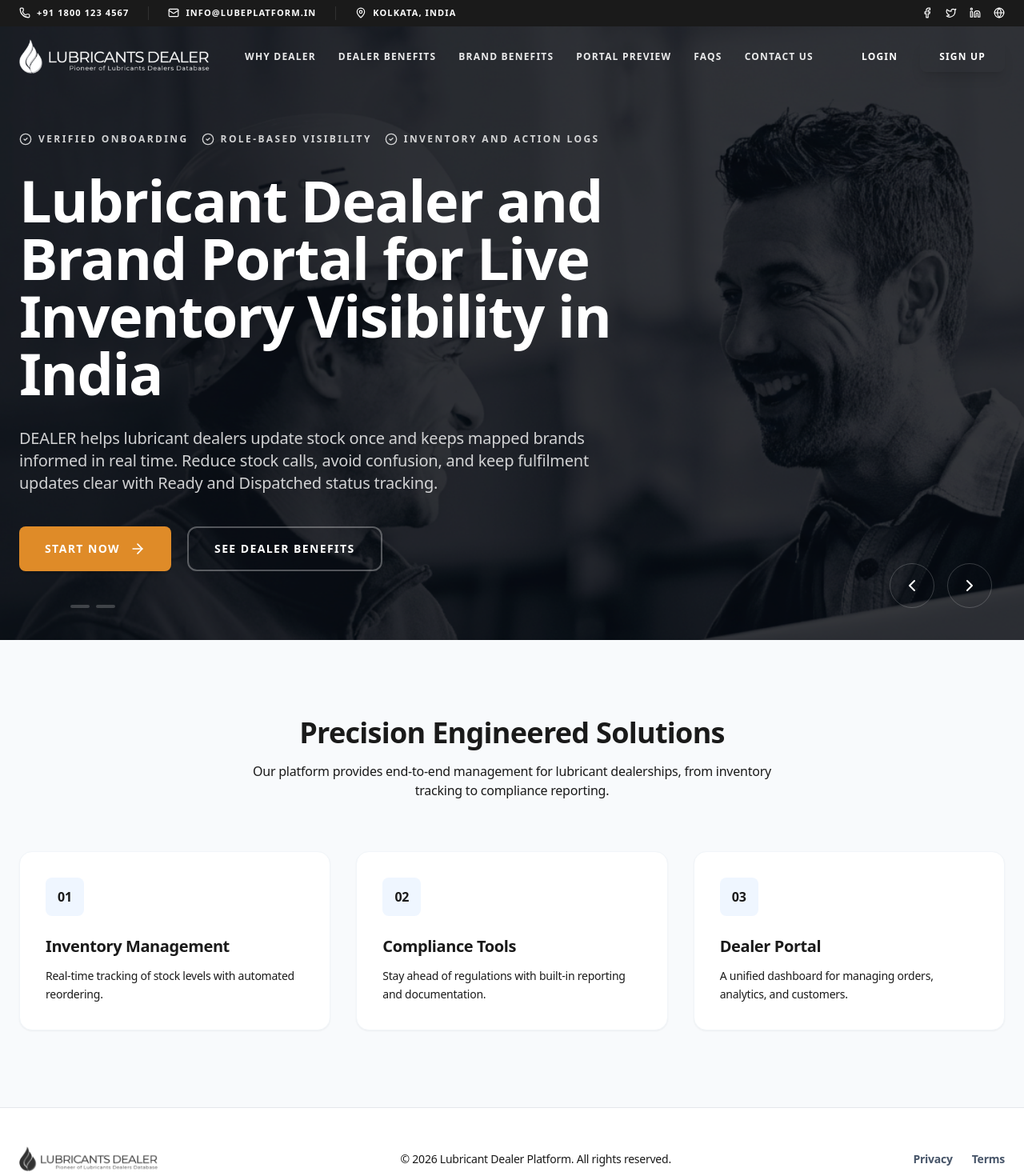
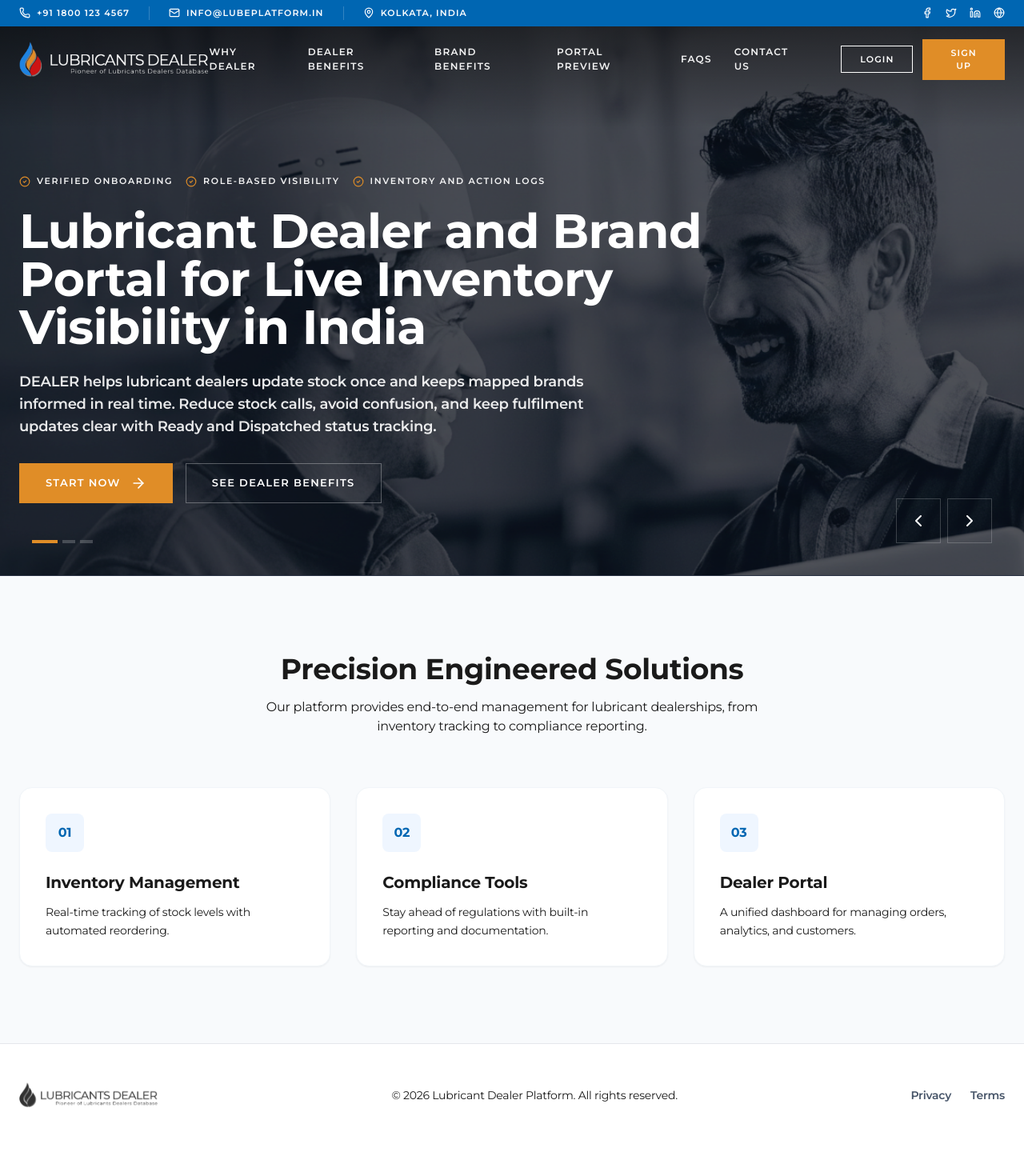
Before and after one commit to aquarioustechnology-alt/Lubricant-Dealer-Platform, a Next.js app: page / in a window 1280 px wide. Shown: the top 1470 px of the page at 80% size. After the commit the page ends 1433 px from the top, so only its background shows below. Built offline with nearby package versions, Linux system fonts and the light colour scheme.

Commit message:
Design refinement: Sharp buttons, new branding, logo switching logic, and aligned containers

```diff
--- a/src/app/globals.css
+++ b/src/app/globals.css
@@ -3,11 +3,11 @@
 @tailwind utilities;
 
 :root {
-  --primary: #1F83E0;
+  --primary: #0066B2;
   /* Brand Blue */
-  --secondary: #DF8B28;
+  --secondary: #E08D27;
   /* Brand Orange */
-  --accent-red: #CC1414;
+  --accent-red: #CC1513;
   /* Brand Red */
   --background: #ffffff;
   --foreground: #1a1a1a;
@@ -32,76 +32,111 @@
   h4,
   h5,
   h6 {
-    letter-spacing: -0.02em;
-    font-weight: 900;
+    letter-spacing: -0.01em;
+    font-weight: 700;
   }
 }
 
 @layer components {
-  .glass {
-    background-color: rgba(255, 255, 255, 0.7);
-    backdrop-filter: blur(12px);
-    border: 1px solid rgba(255, 255, 255, 0.2);
-    box-shadow: var(--shadow-lg);
+
+  /* Sharp edge button with left-to-right fill animation */
+  .btn-premium {
+    position: relative;
+    overflow: hidden;
+    display: inline-flex;
+    align-items: center;
+    justify-content: center;
+    padding: 0.875rem 2rem;
+    font-weight: 500;
+    text-transform: uppercase;
+    letter-spacing: 0.1em;
+    font-size: 13px;
+    transition: all 0.5s;
+    z-index: 10;
+    border-radius: 0;
+    /* Sharp edges */
   }
 
-  .btn-primary {
+  .btn-fill-primary {
+    @apply btn-premium;
+    border: 1px solid var(--primary);
     background-color: var(--primary);
-    color: #ffffff;
-    padding: 0.9rem 2rem;
-    border-radius: 0.5rem;
-    font-weight: 800;
-    text-transform: uppercase;
-    transition: all 0.3s cubic-bezier(0.4, 0, 0.2, 1);
-    box-shadow: 0 4px 0 rgba(0, 0, 0, 0.1);
-    letter-spacing: 0.05em;
+    color: white;
   }
 
-  .btn-primary:hover {
-    transform: translateY(-2px);
-    box-shadow: 0 6px 20px rgba(31, 131, 224, 0.3);
+  .btn-fill-primary::before {
+    content: '';
+    position: absolute;
+    top: 0;
+    left: 0;
+    width: 0;
+    height: 100%;
+    background-color: white;
+    transition: all 0.5s ease;
+    z-index: -1;
   }
 
-  .btn-primary:active {
-    transform: translateY(0px);
+  .btn-fill-primary:hover {
+    color: var(--primary);
   }
 
-  .btn-secondary {
-    background-color: var(--secondary);
-    color: #ffffff;
-    padding: 0.9rem 2rem;
-    border-radius: 0.5rem;
-    font-weight: 800;
-    text-transform: uppercase;
-    transition: all 0.3s cubic-bezier(0.4, 0, 0.2, 1);
-    box-shadow: 0 4px 0 rgba(0, 0, 0, 0.1);
-    letter-spacing: 0.05em;
+  .btn-fill-primary:hover::before {
+    width: 100%;
   }
 
-  .btn-secondary:hover {
-    transform: translateY(-2px);
-    box-shadow: 0 6px 20px rgba(223, 139, 40, 0.3);
+  .btn-fill-secondary {
+    @apply btn-premium;
+    border: 1px solid var(--secondary);
+    background-color: var(--secondary);
+    color: white;
   }
 
-  .btn-secondary:active {
-    transform: translateY(0px);
+  .btn-fill-secondary::before {
+    content: '';
+    position: absolute;
+    top: 0;
+    left: 0;
+    width: 0;
+    height: 100%;
+    background-color: white;
+    transition: all 0.5s ease;
+    z-index: -1;
   }
 
-  .btn-outline {
-    border: 2px solid rgba(255, 255, 255, 0.3);
-    color: white;
-    padding: 0.9rem 2rem;
-    border-radius: 0.5rem;
-    font-weight: 800;
-    text-transform: uppercase;
-    transition: all 0.3s cubic-bezier(0.4, 0, 0.2, 1);
-    letter-spacing: 0.05em;
+  .btn-fill-secondary:hover {
+    color: var(--secondary);
   }
 
-  .btn-outline:hover {
+  .btn-fill-secondary:hover::before {
+    width: 100%;
+  }
+
+  .btn-outline-white {
+    @apply btn-premium;
+    border: 1px solid rgba(255, 255, 255, 0.3);
+    background-color: transparent;
+    color: white;
+  }
+
+  .btn-outline-white::before {
+    content: '';
+    position: absolute;
+    top: 0;
+    left: 0;
+    width: 0;
+    height: 100%;
     background-color: white;
-    color: #1a1a1a;
+    transition: all 0.5s ease;
+    z-index: -1;
+  }
+
+  .btn-outline-white:hover {
+    color: black;
     border-color: white;
+  }
+
+  .btn-outline-white:hover::before {
+    width: 100%;
   }
 }
 
@@ -129,14 +164,3 @@
   color: transparent;
   background-image: linear-gradient(to right, var(--primary), var(--secondary));
 }
-
-.image-overlay {
-  position: relative;
-}
-
-.image-overlay::after {
-  content: '';
-  position: absolute;
-  inset: 0;
-  background: linear-gradient(to bottom, rgba(0, 0, 0, 0.5), rgba(0, 0, 0, 0.8));
-}
--- a/src/components/common/Header.tsx
+++ b/src/components/common/Header.tsx
@@ -27,31 +27,31 @@ export default function Header() {
 
     return (
         <header className="fixed top-0 inset-x-0 z-50">
-            {/* Top Bar - Similar to Nortech */}
+            {/* Top Bar - Brand Blue Background */}
             <div className={cn(
-                "hidden lg:block bg-[#1a1a1a] text-white py-2 px-6 transition-all duration-300",
+                "hidden lg:block bg-primary text-white py-2 px-6 transition-all duration-300",
                 scrolled ? "h-0 opacity-0 overflow-hidden py-0" : "h-auto opacity-100"
             )}>
-                <div className="container mx-auto flex justify-between items-center text-[11px] font-bold uppercase tracking-widest">
+                <div className="container mx-auto flex justify-between items-center text-[11px] font-semibold uppercase tracking-widest">
                     <div className="flex gap-6 items-center">
                         <div className="flex items-center gap-2">
-                            <Phone className="w-3.5 h-3.5 text-secondary" />
+                            <Phone className="w-3.5 h-3.5" />
                             <span>+91 1800 123 4567</span>
                         </div>
-                        <div className="flex items-center gap-2 border-l border-white/10 pl-6">
-                            <Mail className="w-3.5 h-3.5 text-secondary" />
+                        <div className="flex items-center gap-2 border-l border-white/20 pl-6">
+                            <Mail className="w-3.5 h-3.5" />
                             <span>info@lubeplatform.in</span>
                         </div>
-                        <div className="flex items-center gap-2 border-l border-white/10 pl-6">
-                            <MapPin className="w-3.5 h-3.5 text-secondary" />
+                        <div className="flex items-center gap-2 border-l border-white/20 pl-6">
+                            <MapPin className="w-3.5 h-3.5" />
                             <span>Kolkata, India</span>
                         </div>
                     </div>
                     <div className="flex gap-4 items-center">
-                        <Facebook className="w-3.5 h-3.5 cursor-pointer hover:text-secondary transition-colors" />
-                        <Twitter className="w-3.5 h-3.5 cursor-pointer hover:text-secondary transition-colors" />
-                        <Linkedin className="w-3.5 h-3.5 cursor-pointer hover:text-secondary transition-colors" />
-                        <Globe className="w-3.5 h-3.5 cursor-pointer hover:text-secondary transition-colors" />
+                        <Facebook className="w-3.5 h-3.5 cursor-pointer hover:opacity-70 transition-opacity" />
+                        <Twitter className="w-3.5 h-3.5 cursor-pointer hover:opacity-70 transition-opacity" />
+                        <Linkedin className="w-3.5 h-3.5 cursor-pointer hover:opacity-70 transition-opacity" />
+                        <Globe className="w-3.5 h-3.5 cursor-pointer hover:opacity-70 transition-opacity" />
                     </div>
                 </div>
             </div>
@@ -60,20 +60,17 @@ export default function Header() {
             <nav
                 className={cn(
                     "transition-all duration-300 px-6 py-4",
-                    scrolled ? "bg-white shadow-md py-3" : "bg-white/95 backdrop-blur-sm lg:bg-transparent lg:backdrop-blur-none"
+                    scrolled ? "bg-white shadow-md py-3" : "bg-transparent"
                 )}
             >
                 <div className="container mx-auto flex items-center justify-between">
                     <div className="flex items-center gap-2">
                         <Image
-                            src="/images/Logo.png"
+                            src={scrolled ? "/images/Logo.png" : "/images/New White based logo.png"}
                             alt="Lubricant Dealer Platform Logo"
                             width={180}
                             height={50}
-                            className={cn(
-                                "h-11 w-auto object-contain transition-all duration-300",
-                                !scrolled && "lg:brightness-0 lg:invert" // White logo on transparent hero
-                            )}
+                            className="h-11 w-auto object-contain transition-all duration-300"
                             priority
                         />
                     </div>
@@ -85,22 +82,35 @@ export default function Header() {
                                 key={link.name}
                                 href={link.href}
                                 className={cn(
-                                    "text-[12px] font-extrabold uppercase tracking-widest transition-colors",
-                                    scrolled ? "text-slate-800 hover:text-primary" : "text-white/90 hover:text-white"
+                                    "text-[12px] font-semibold uppercase tracking-widest transition-colors",
+                                    scrolled ? "text-[#000000] hover:text-primary" : "text-white/95 hover:text-white"
                                 )}
                             >
                                 {link.name}
                             </a>
                         ))}
                         <div className="flex items-center gap-3 ml-4">
+                            {/* Login Button with animation */}
                             <button className={cn(
-                                "text-[12px] font-extrabold uppercase tracking-widest px-4 py-2 transition-colors",
-                                scrolled ? "text-primary border border-primary/20 rounded-lg hover:bg-primary/5" : "text-white hover:text-secondary"
+                                "relative overflow-hidden inline-flex items-center justify-center px-6 py-2 font-semibold uppercase tracking-widest text-[11px] transition-all duration-500 z-10 border",
+                                scrolled
+                                    ? "text-primary border-primary bg-white hover:text-white btn-nav-scroll-login"
+                                    : "text-white border-white bg-transparent hover:text-black btn-nav-hero-login"
                             )}>
-                                Login
+                                <span className="relative z-20">Login</span>
+                                <div className={cn(
+                                    "absolute top-0 left-0 w-0 h-full transition-all duration-500 -z-10",
+                                    scrolled ? "bg-primary" : "bg-white"
+                                )} style={{ width: '0%', transition: 'width 0.5s ease' }} id="login-bg" />
                             </button>
-                            <button className="bg-secondary text-white px-6 py-2.5 rounded-lg font-extrabold text-[12px] uppercase tracking-widest shadow-lg shadow-secondary/20 hover:scale-105 transition-transform">
-                                Sign Up
+
+                            {/* Sign Up Button with animation */}
+                            <button className={cn(
+                                "relative overflow-hidden inline-flex items-center justify-center px-6 py-2 font-semibold uppercase tracking-widest text-[11px] transition-all duration-500 z-10 border border-secondary bg-secondary text-white",
+                                "hover:text-secondary group"
+                            )}>
+                                <span className="relative z-20">Sign Up</span>
+                                <div className="absolute top-0 left-0 w-0 h-full bg-white transition-all duration-500 -z-10 group-hover:w-full" />
                             </button>
                         </div>
                     </div>
@@ -131,7 +141,7 @@ export default function Header() {
                                     <a
                                         key={link.name}
                                         href={link.href}
-                                        className="text-sm font-extrabold text-slate-900 uppercase tracking-widest hover:text-primary"
+                                        className="text-sm font-semibold text-slate-900 uppercase tracking-widest hover:text-primary transition-colors"
                                         onClick={() => setMobileMenuOpen(false)}
                                     >
                                         {link.name}
@@ -139,10 +149,10 @@ export default function Header() {
                                 ))}
                                 <hr className="border-slate-100" />
                                 <div className="grid grid-cols-2 gap-4">
-                                    <button className="bg-slate-50 text-primary py-3 rounded-xl font-extrabold text-[12px] uppercase tracking-widest border border-slate-200">
+                                    <button className="bg-primary text-white py-3 font-semibold text-[11px] uppercase tracking-widest">
                                         Login
                                     </button>
-                                    <button className="bg-secondary text-white py-3 rounded-xl font-extrabold text-[12px] uppercase tracking-widest shadow-lg shadow-secondary/20">
+                                    <button className="bg-secondary text-white py-3 font-semibold text-[11px] uppercase tracking-widest">
                                         Sign Up
                                     </button>
                                 </div>
@@ -151,6 +161,12 @@ export default function Header() {
                     )}
                 </AnimatePresence>
             </nav>
+
+            <style jsx>{`
+                button:hover #login-bg { width: 100% !important; }
+                .btn-nav-hero-login:hover { color: #000 !important; }
+                .btn-nav-scroll-login:hover { color: #fff !important; }
+            `}</style>
         </header>
     );
 }
--- a/src/components/layout/Landing page/Hero.tsx
+++ b/src/components/layout/Landing page/Hero.tsx
@@ -32,7 +32,7 @@ export default function Hero() {
         if (!isAutoPlaying) return;
         const timer = setInterval(() => {
             setCurrentSlide((prev) => (prev + 1) % slides.length);
-        }, 6000);
+        }, 8000); // Reduced speed (from 6000 to 8000)
         return () => clearInterval(timer);
     }, [isAutoPlaying]);
 
@@ -47,7 +47,10 @@ export default function Hero() {
     };
 
     return (
-        <section className="relative h-screen w-full overflow-hidden bg-slate-900">
+        <section className="relative min-h-[600px] h-[90vh] lg:h-[90vh] w-full overflow-hidden bg-slate-900 border-b border-slate-100/10">
+            {/* Subtle top gradient for header visibility */}
+            <div className="absolute top-0 inset-x-0 h-40 bg-gradient-to-b from-black/60 to-transparent z-20 pointer-events-none" />
+
             {/* Slides */}
             <AnimatePresence mode="wait">
                 <motion.div
@@ -62,7 +65,7 @@ export default function Hero() {
                     <motion.div
                         initial={{ scale: 1.1 }}
                         animate={{ scale: 1 }}
-                        transition={{ duration: 6, ease: "linear" }}
+                        transition={{ duration: 8, ease: "linear" }}
                         className="absolute inset-0"
                     >
                         <Image
@@ -72,28 +75,28 @@ export default function Hero() {
                             className="object-cover"
                             priority
                         />
-                        <div className="absolute inset-0 bg-black/60" /> {/* Dark Overlay */}
+                        <div className="absolute inset-0 bg-black/40" /> {/* Slightly reduced overlay from 45 to 40 */}
                     </motion.div>
 
-                    {/* Content Container */}
-                    <div className="relative h-full flex items-center pt-20">
-                        <div className="container mx-auto px-6">
+                    {/* Content Container - Matching Header container */}
+                    <div className="relative h-full flex items-center pt-24 lg:pt-32">
+                        <div className="container mx-auto px-6 w-full">
                             <div className="max-w-4xl">
                                 {/* Trust Line */}
                                 <motion.div
                                     initial={{ opacity: 0, y: 30 }}
                                     animate={{ opacity: 1, y: 0 }}
                                     transition={{ delay: 0.2, duration: 0.8 }}
-                                    className="flex flex-wrap gap-4 mb-8"
+                                    className="flex flex-wrap gap-4 mb-6"
                                 >
                                     {[
                                         "Verified onboarding",
                                         "Role-based visibility",
                                         "Inventory and action logs"
                                     ].map((text, i) => (
-                                        <div key={i} className="flex items-center gap-2 text-white/80">
-                                            <CheckCircle2 className="w-4 h-4 text-secondary" />
-                                            <span className="text-[10px] md:text-xs font-bold uppercase tracking-[0.2em]">{text}</span>
+                                        <div key={i} className="flex items-center gap-2 text-white/95">
+                                            <CheckCircle2 className="w-3.5 h-3.5 text-secondary" />
+                                            <span className="text-[10px] md:text-[11px] font-semibold uppercase tracking-[0.15em]">{text}</span>
                                         </div>
                                     ))}
                                 </motion.div>
@@ -103,7 +106,7 @@ export default function Hero() {
                                     initial={{ opacity: 0, y: 30 }}
                                     animate={{ opacity: 1, y: 0 }}
                                     transition={{ delay: 0.4, duration: 0.8 }}
-                                    className="text-4xl md:text-6xl lg:text-7xl font-bold text-white mb-8 leading-[1.1]"
+                                    className="text-3xl md:text-5xl lg:text-6xl font-bold text-white mb-6 leading-[1.15]"
                                 >
                                     {slides[currentSlide].title}
                                 </motion.h1>
@@ -113,7 +116,7 @@ export default function Hero() {
                                     initial={{ opacity: 0, y: 30 }}
                                     animate={{ opacity: 1, y: 0 }}
                                     transition={{ delay: 0.6, duration: 0.8 }}
-                                    className="text-lg md:text-xl text-white/80 mb-10 leading-relaxed font-medium max-w-3xl"
+                                    className="text-base md:text-lg text-white/90 mb-8 leading-relaxed font-semibold max-w-3xl"
                                 >
                                     {slides[currentSlide].subtitle}
                                 </motion.p>
@@ -123,14 +126,16 @@ export default function Hero() {
                                     initial={{ opacity: 0, y: 30 }}
                                     animate={{ opacity: 1, y: 0 }}
                                     transition={{ delay: 0.8, duration: 0.8 }}
-                                    className="flex flex-wrap gap-5"
+                                    className="flex flex-wrap gap-4"
                                 >
-                                    <button className="btn-secondary group flex items-center gap-3 !px-8 !py-4 transition-all hover:bg-white hover:text-black">
-                                        <span className="text-sm font-black uppercase tracking-widest text-inherit">Start Now</span>
-                                        <ArrowRight className="w-5 h-5 group-hover:translate-x-1 transition-transform" />
+                                    <button className="btn-fill-secondary">
+                                        <span className="relative z-10 flex items-center gap-3 font-semibold">
+                                            Start Now <ArrowRight className="w-5 h-5" />
+                                        </span>
                                     </button>
-                                    <button className="bg-transparent border-2 border-white/30 text-white px-8 py-4 rounded-xl font-black text-sm uppercase tracking-widest hover:bg-white hover:text-black hover:border-white transition-all">
-                                        See Dealer Benefits
+
+                                    <button className="btn-outline-white">
+                                        <span className="relative z-10 font-semibold">See Dealer Benefits</span>
                                     </button>
                                 </motion.div>
                             </div>
@@ -139,35 +144,38 @@ export default function Hero() {
                 </motion.div>
             </AnimatePresence>
 
-            {/* Slider Controls */}
-            <div className="absolute right-10 bottom-10 z-20 flex gap-4">
+            {/* Slider Controls - Square Sharp Edges */}
+            <div className="absolute right-6 sm:right-10 bottom-10 z-30 flex gap-2">
                 <button
                     onClick={prevSlide}
-                    className="w-14 h-14 rounded-full border border-white/20 flex items-center justify-center text-white hover:bg-secondary hover:border-secondary transition-all group"
+                    className="w-12 h-12 md:w-14 md:h-14 border border-white/20 flex items-center justify-center text-white hover:bg-secondary hover:border-secondary transition-all rounded-none"
                 >
-                    <ChevronLeft className="w-6 h-6 group-hover:scale-110 transition-transform" />
+                    <ChevronLeft className="w-6 h-6" />
                 </button>
                 <button
                     onClick={nextSlide}
-                    className="w-14 h-14 rounded-full border border-white/20 flex items-center justify-center text-white hover:bg-secondary hover:border-secondary transition-all group"
+                    className="w-12 h-12 md:w-14 md:h-14 border border-white/20 flex items-center justify-center text-white hover:bg-secondary hover:border-secondary transition-all rounded-none"
                 >
-                    <ChevronRight className="w-6 h-6 group-hover:scale-110 transition-transform" />
+                    <ChevronRight className="w-6 h-6" />
                 </button>
             </div>
 
             {/* Progress Indicators */}
-            <div className="absolute bottom-10 left-10 z-20 flex gap-2">
+            <div className="absolute bottom-10 left-6 sm:left-10 z-30 flex gap-1.5">
                 {slides.map((_, i) => (
                     <button
                         key={i}
                         onClick={() => { setIsAutoPlaying(false); setCurrentSlide(i); }}
                         className={cn(
-                            "h-1 transition-all duration-300 rounded-full",
-                            currentSlide === i ? "w-10 bg-secondary" : "w-6 bg-white/20"
+                            "h-1 transition-all duration-300 rounded-none",
+                            currentSlide === i ? "w-8 bg-secondary" : "w-4 bg-white/20"
                         )}
                     />
                 ))}
             </div>
+
+            {/* Container Alignment helper class (optional but kept for structure) */}
+            <div className="container mx-auto px-6 h-0 opacity-0 pointer-events-none" />
         </section>
     );
 }
--- a/tailwind.config.ts
+++ b/tailwind.config.ts
@@ -11,6 +11,12 @@ const config: Config = {
       colors: {
         background: "var(--background)",
         foreground: "var(--foreground)",
+        primary: "#0066B2",
+        secondary: "#E08D27",
+        "brand-red": "#CC1513",
+      },
+      fontFamily: {
+        sans: ["var(--font-montserrat)", "sans-serif"],
       },
     },
   },
```
Also changed, not shown: public/images/New White based logo.png (added).
